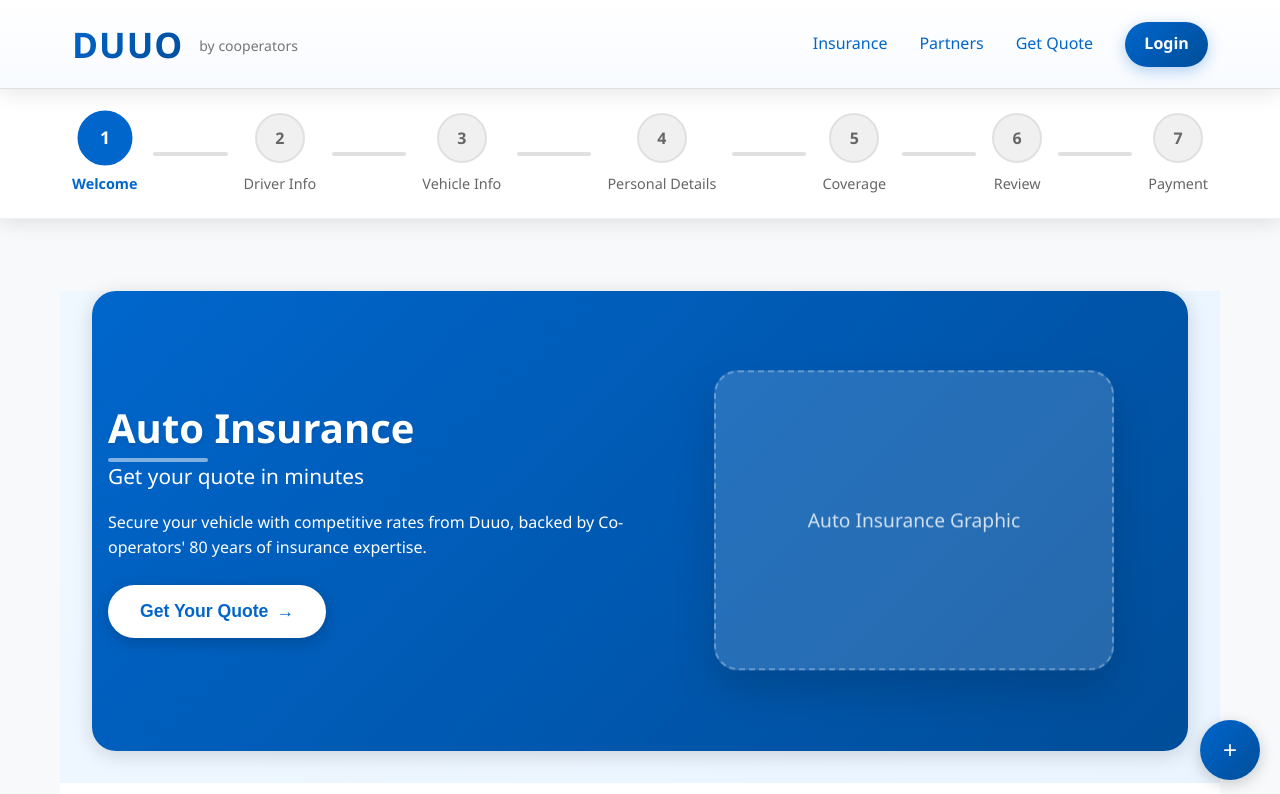
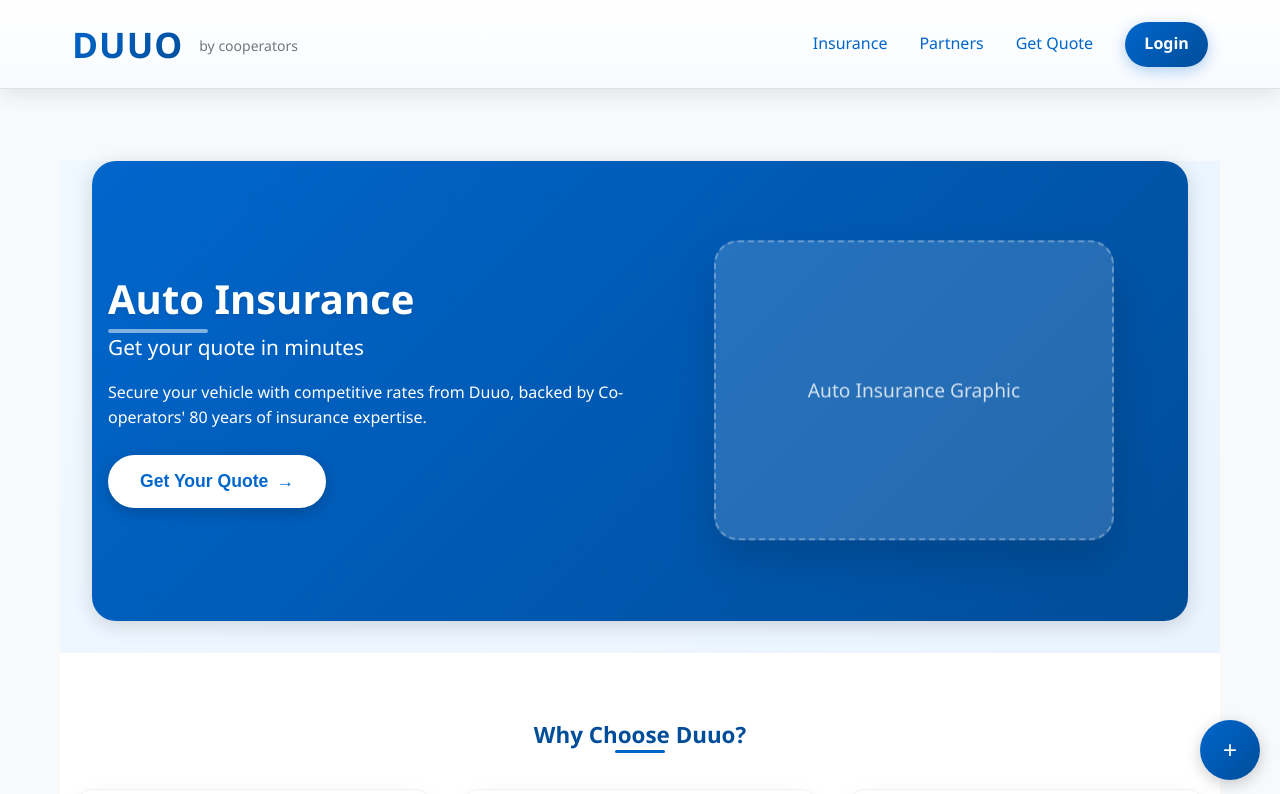
Before and after one commit to NasserWasfiBaBreak/duuo.vision, a React (Vite) app: page / in a window 1280 px wide. Shown: the top 794 px of the page. Built offline with nearby package versions, Linux system fonts and the light colour scheme.

Commit message:
Welcome page removed from the process bar

```diff
--- a/src/App.jsx
+++ b/src/App.jsx
@@ -2,7 +2,7 @@
 import { FormProvider } from './context/FormContext';
 import { useEffect } from 'react';
 import Header from './components/Header';
-import ProgressBar from './components/ProgressBar';
+import ConditionalProgressBar from './components/ConditionalProgressBar';
 import AIAssistant from './components/AIAssistant';
 import Welcome from './pages/Welcome';
 import DriverInfo from './pages/DriverInfo';
@@ -32,7 +32,7 @@
           <ScrollToTop />
           <a href="#main-content" className="skip-link">Skip to main content</a>
           <Header />
-          <ProgressBar />
+          <ConditionalProgressBar />
           <main id="main-content">
             <Routes>
               <Route path="/" element={<Welcome />} />
--- /dev/null
+++ b/src/components/ConditionalProgressBar.jsx
@@ -0,0 +1,13 @@
+import { useLocation } from 'react-router-dom';
+import ProgressBar from './ProgressBar';
+
+const ConditionalProgressBar = () => {
+  const location = useLocation();
+
+  // Only show progress bar on form pages, not on welcome page
+  const showProgressBar = location.pathname !== '/';
+
+  return showProgressBar ? <ProgressBar /> : null;
+};
+
+export default ConditionalProgressBar;
--- a/src/components/ProgressBar.jsx
+++ b/src/components/ProgressBar.jsx
@@ -6,13 +6,12 @@
   const { currentStep } = useFormContext();
 
   const steps = [
-    { id: 0, label: 'Welcome' },
-    { id: 1, label: 'Driver Info' },
-    { id: 2, label: 'Vehicle Info' },
-    { id: 3, label: 'Personal Details' },
-    { id: 4, label: 'Coverage' },
-    { id: 5, label: 'Review' },
-    { id: 6, label: 'Payment' }
+    { id: 0, label: 'Driver Info' },
+    { id: 1, label: 'Vehicle Info' },
+    { id: 2, label: 'Personal Details' },
+    { id: 3, label: 'Coverage' },
+    { id: 4, label: 'Review' },
+    { id: 5, label: 'Payment' }
   ];
 
   return (
--- a/src/context/FormContext.jsx
+++ b/src/context/FormContext.jsx
@@ -142,12 +142,12 @@
   useEffect(() => {
     const routeMap = {
       '/': 0,
-      '/driver-info': 1,
-      '/vehicle-info': 2,
-      '/personal-details': 3,
-      '/coverage': 4,
-      '/quote-summary': 5,
-      '/payment': 6
+      '/driver-info': 0,
+      '/vehicle-info': 1,
+      '/personal-details': 2,
+      '/coverage': 3,
+      '/quote-summary': 4,
+      '/payment': 5
     };
 
     const step = routeMap[location.pathname] || 0;
```
